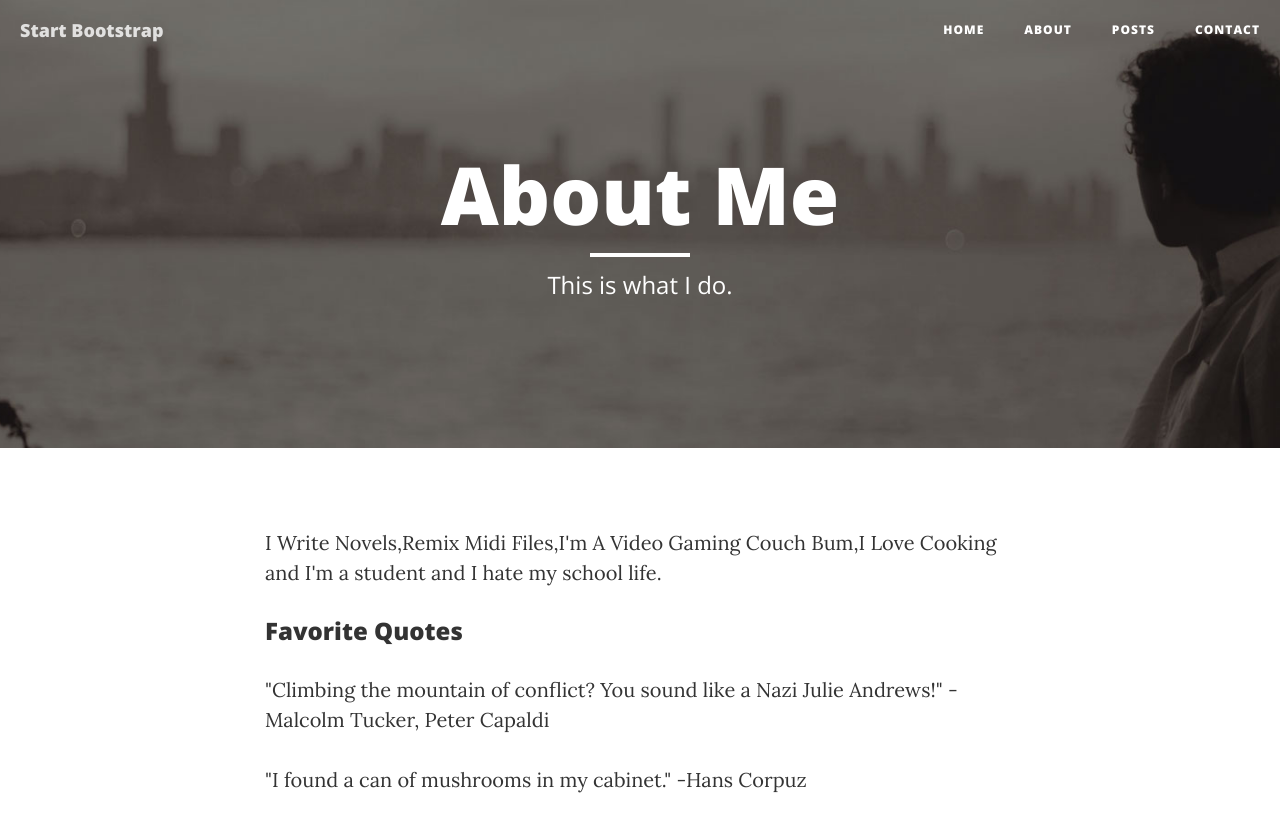
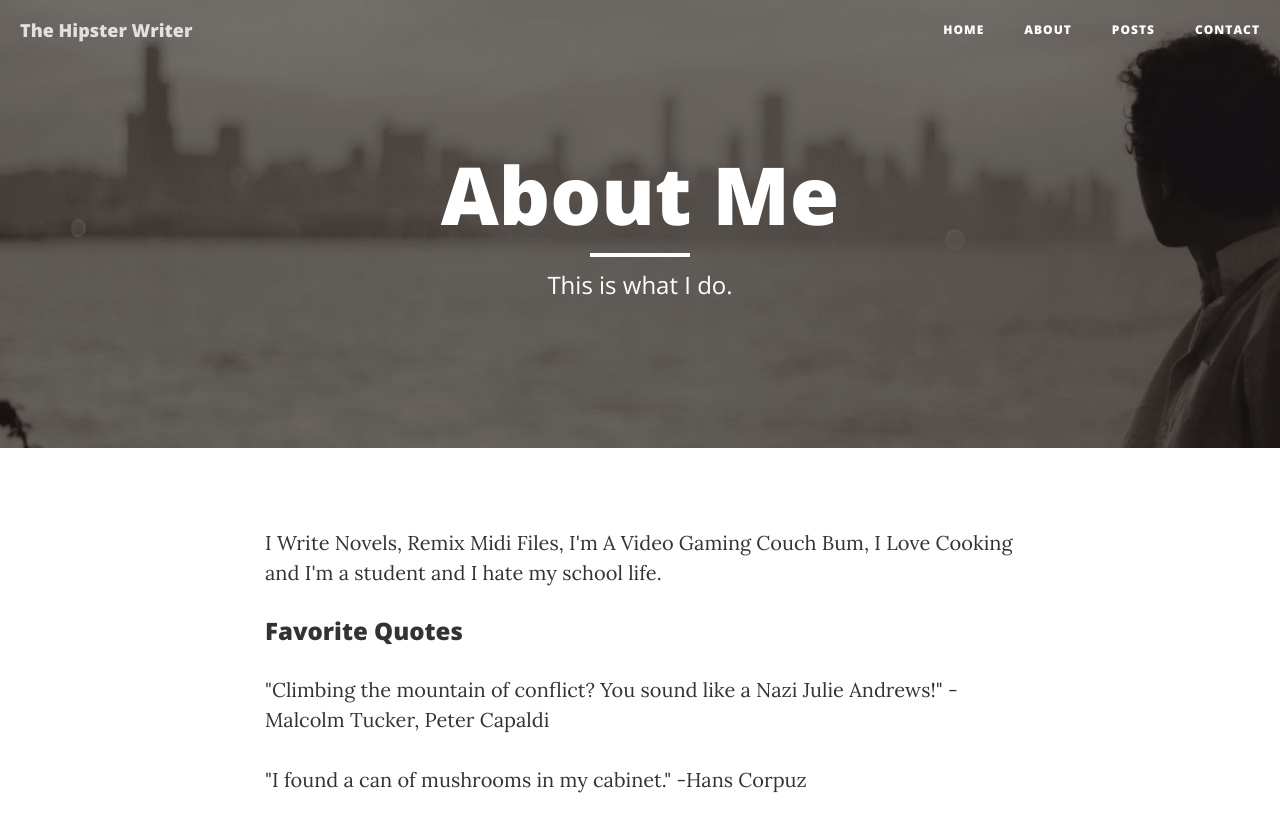
Before and after one commit to Alyssciel/Blog, a website: page about.html in a window 1280 px wide. Shown: the top 828 px of the page. Drawn offline with nearby package versions, Linux system fonts and the light colour scheme.

Commit message:
Update about.html

```diff
--- a/about.html
+++ b/about.html
@@ -42,7 +42,7 @@
                     <span class="sr-only">Toggle navigation</span>
                     Menu <i class="fa fa-bars"></i>
                 </button>
-                <a class="navbar-brand" href="index.html">Start Bootstrap</a>
+                <a class="navbar-brand" href="index.html">The Hipster Writer</a>
             </div>
 
             <!-- Collect the nav links, forms, and other content for toggling -->
@@ -87,7 +87,7 @@
     <div class="container">
         <div class="row">
             <div class="col-lg-8 col-lg-offset-2 col-md-10 col-md-offset-1">
-                <p>I Write Novels,Remix Midi Files,I'm A Video Gaming Couch Bum,I Love Cooking and I'm a student and I hate my school life.</p>
+                <p>I Write Novels, Remix Midi Files, I'm A Video Gaming Couch Bum, I Love Cooking and I'm a student and I hate my school life.</p>
                 <h3>Favorite Quotes</h3>
                 <p>"Climbing the mountain of conflict? You sound like a Nazi Julie Andrews!" - Malcolm Tucker, Peter Capaldi</p>
                 <p>"I found a can of mushrooms in my cabinet." -Hans Corpuz</p>
```
